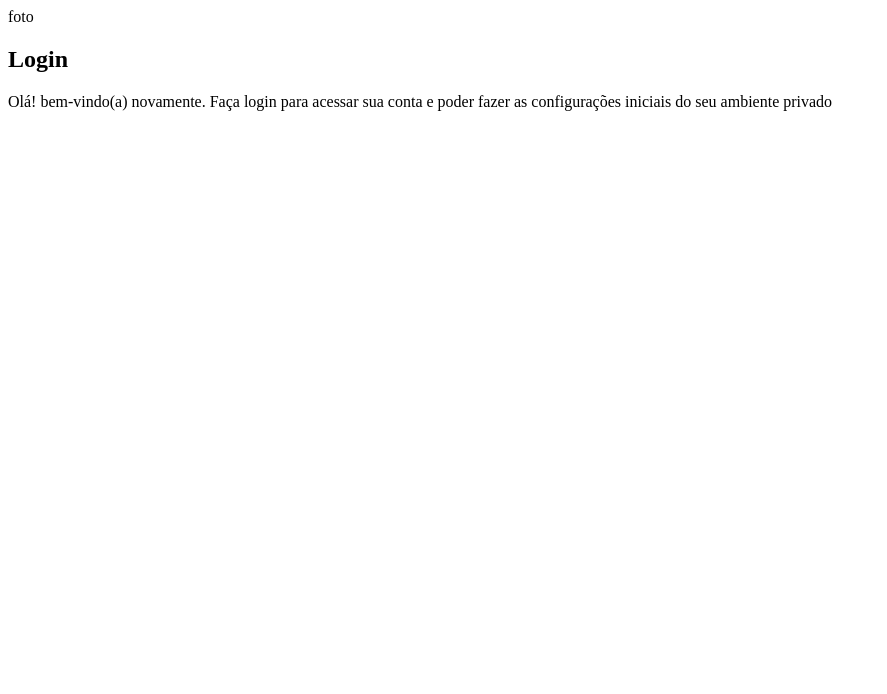
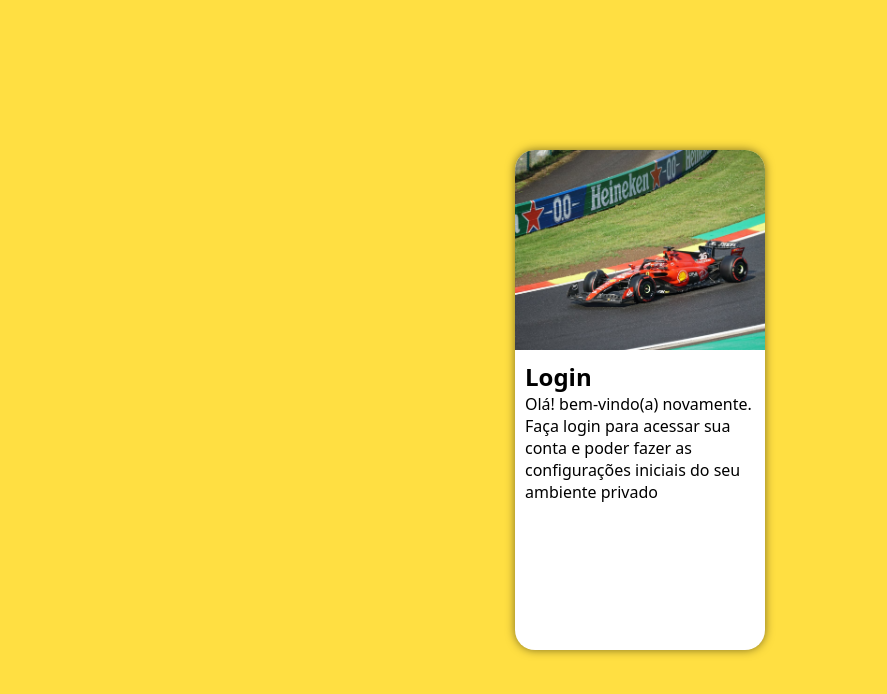
Before and after one commit to Daniel-Goncalves-Ribeiro/projeto-login, a plain HTML site: page index.html in a window 1280 px wide. Shown: the whole page, without its empty margins (0-887 px from the left). Drawn offline with Linux system fonts and the light colour scheme.

Commit message:
atualizei o projeto

```diff
--- a/estilos/style.css
+++ b/estilos/style.css
@@ -5,3 +5,51 @@ Paleta de Cores:
 Vermelho: #FF3829
 Amarelo: #FFDF42
 */
+
+*{
+    font-family: system-ui, -apple-system, BlinkMacSystemFont, 'Segoe UI', Roboto, Oxygen, Ubuntu, Cantarell, 'Open Sans', 'Helvetica Neue', sans-serif;
+    padding: 0px;
+    margin: 0px;
+    box-sizing: border-box;
+}
+
+body, html {
+    background-color: #FFDF42;
+    height: 100vh;
+    width: 100vw;
+}
+
+main {
+    position: relative;
+    height: 100vh;
+    width: 100vw;
+}
+
+section#login {
+    position: absolute;
+    top: 50%;
+    left: 50%;
+    transform: translate(-50%, -50%);
+    overflow: hidden;
+
+    background-color: white;
+    width: 250px;
+    height: 500px;
+    border-radius: 20px;
+    box-shadow: 0px 0px 10px rgba(0, 0, 0, 0.51);
+
+}
+
+section#login > div#imagem {
+    display: block;
+    background: #FFDF42 url(../imagens/f1.jpg) no-repeat;
+    background-size: cover;
+    background-position: left bottom;
+    height: 200px;
+}
+
+section#login > div#formulário {
+    display: block;
+    padding: 10px;
+
+}
--- a/index.html
+++ b/index.html
@@ -11,7 +11,7 @@
     <main>
         <section id="login">
             <div id="imagem">
-                foto
+
             </div>
             <div id="formulário">
                 <h1>Login</h1>
```
